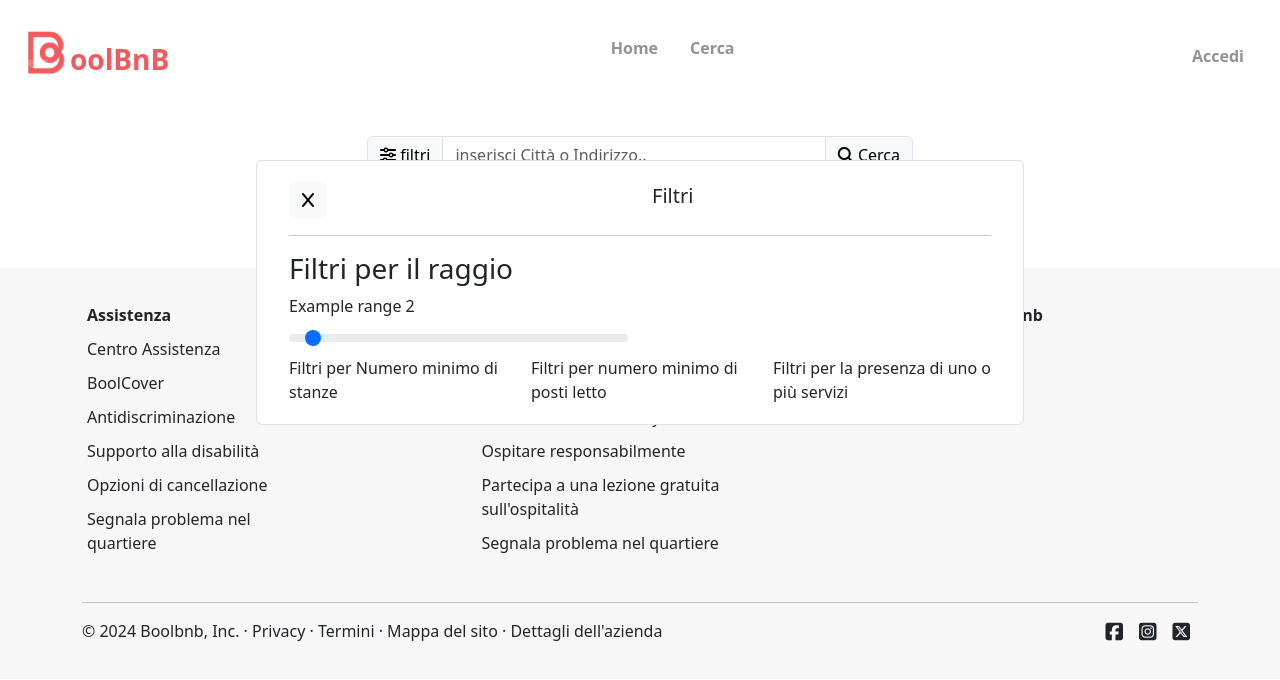
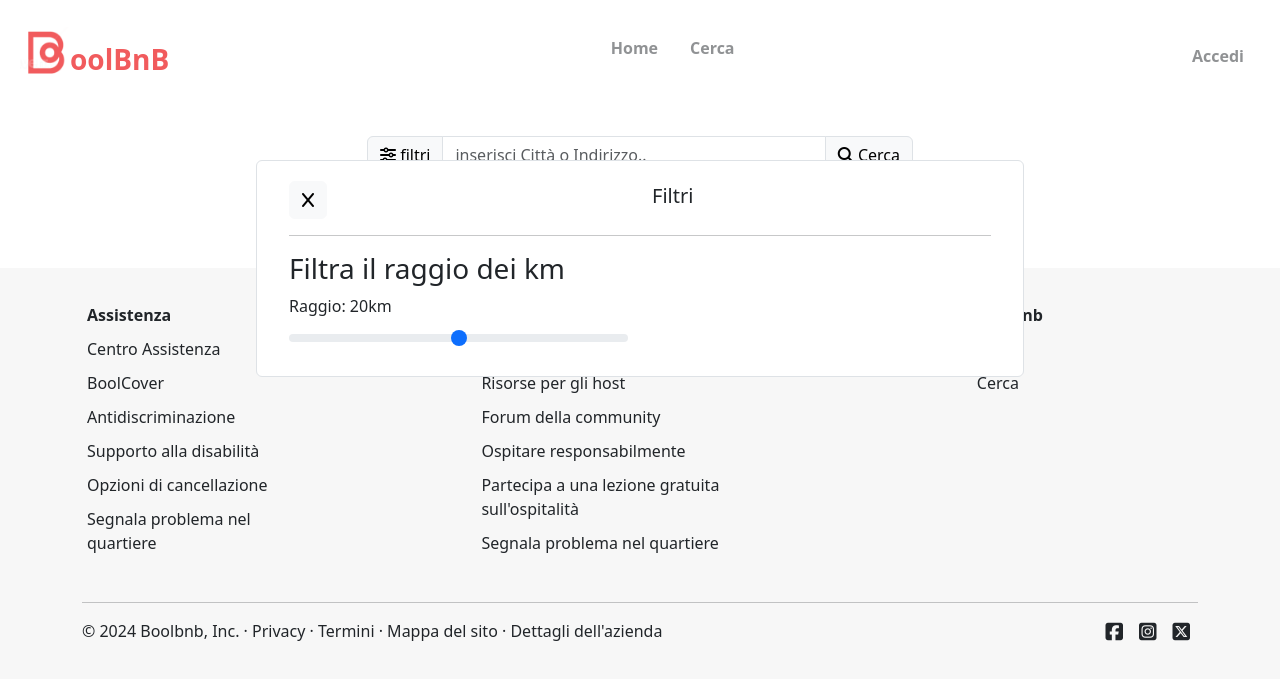
Before and after one commit to alex02r/vite-boolbnb, a Vue app: page /searched in a window 1280 px wide. Both pictures are taken after a click on the button "filtri". Shown: the top 680 px of the page. Built offline with nearby package versions, Linux system fonts and the light colour scheme.

Commit message:
fix: layout per la ricerca dei chilometri

```diff
--- a/src/pages/AppSearched.vue
+++ b/src/pages/AppSearched.vue
@@ -11,7 +11,7 @@ export default {
             store,
             apartments: [],
             search_address: '',
-            distance: 2,
+            distance: 20,
             currentPage: 1,
             lastPage: null,
             showModal: false
@@ -45,6 +45,7 @@ export default {
 
                     <div class="filters border rounded" v-if="showModal">
                         <div class="container">
+                            <!-- header filtri -->
                             <div class="row justify-content-between align-items-center">
                                 <div class="col-2">
                                     <button class="btn btn-light" @click="showModal = !showModal"><i class="fas fa-x"></i></button>
@@ -54,25 +55,16 @@ export default {
                                 </div>
                             </div>
                             <hr>
+                            <!-- body filtri -->
                             <div class="row">
-                                <div class="col-12">
+                                <div class="col-12 col-md-6">
+                                    <h3>Filtra il raggio dei km</h3>
+                                    <label for="distance" class="form-label">Raggio: {{ distance }}km</label>
+                                    <input type="range" class="form-range" min="0" max="40" step="1" id="distance" name="distance" v-model="distance">
                                 </div>
                                 <div class="col-12 col-md-6">
-                                    <h3>Filtri per il raggio</h3>
-                                    <label for="distance" class="form-label">Example range {{ distance }}</label>
-                                    <input type="range" class="form-range" min="0" max="40" step="1" id="distance" name="distance" v-model="distance">
                                 </div>
-                                <div class="col-6">
-
-                                </div>
-                                <div class="col-4">
-                                    Filtri per Numero minimo di stanze
-                                </div>
-                                <div class="col-4">
-                                    Filtri per numero minimo di posti letto
-                                </div>
-                                <div class="col-4">
-                                    Filtri per la presenza di uno o più servizi
+                                <div class="col-12">
                                 </div>
                             </div>
 
```
